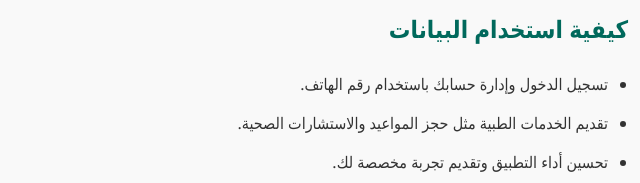
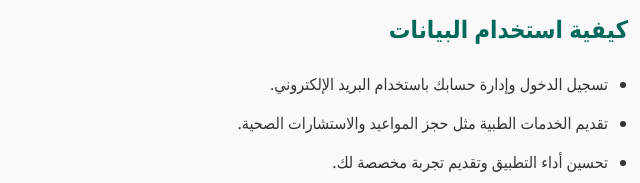
Before and after one commit to gamaldev/profile, a plain HTML site: page privacy.html in a window 1280 px wide. Shown: the part 590-773 px from the top of the page, 412-1052 px from the left. Drawn offline with Linux system fonts and the light colour scheme.

Commit message:
Update privacy.html

```diff
--- a/privacy.html
+++ b/privacy.html
@@ -60,7 +60,7 @@
   <div class="section">
     <h2>كيفية استخدام البيانات</h2>
     <ul>
-      <li>تسجيل الدخول وإدارة حسابك باستخدام رقم الهاتف.</li>
+      <li>تسجيل الدخول وإدارة حسابك باستخدام البريد الإلكتروني.</li>
       <li>تقديم الخدمات الطبية مثل حجز المواعيد والاستشارات الصحية.</li>
       <li>تحسين أداء التطبيق وتقديم تجربة مخصصة لك.</li>
       <li>التواصل معك عبر الرسائل النصية أو الإشعارات حول الحجوزات والتنبيهات الصحية.</li>
```
